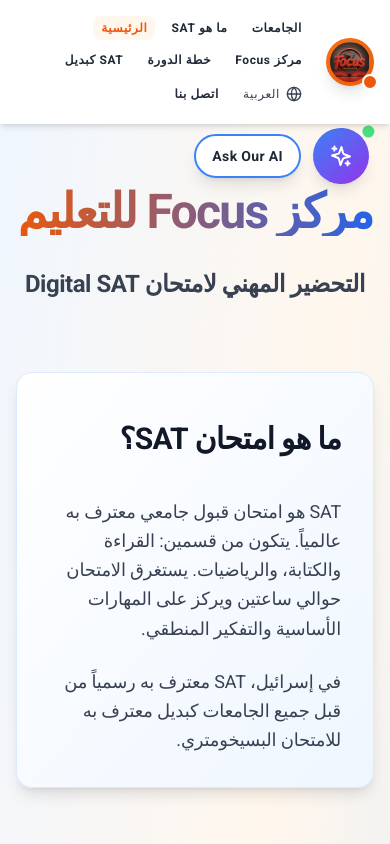
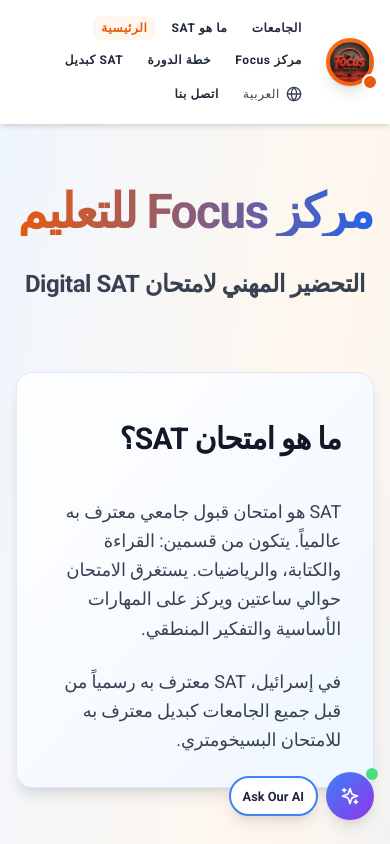
Before and after one commit to mohamadzoubi2806-ctrl/codeforfocusat, a React (Vite) app: page / in a window 390 px wide. Shown: the top 844 px of the page. Built offline with nearby package versions, Linux system fonts and the light colour scheme.

Commit message:
Updated AiBubble.tsx

```diff
--- /dev/null
+++ b/src/components/AiBubble.css
@@ -0,0 +1,195 @@
+/* AI Bubble Animations */
+.ai-bubble-container {
+  position: fixed;
+  bottom: 24px;
+  right: 24px;
+  z-index: 50;
+  display: flex;
+  align-items: center;
+  gap: 12px;
+  animation: float-gentle 4s ease-in-out infinite;
+}
+
+.ai-bubble-label {
+  background-color: white;
+  padding: 8px 16px;
+  border-radius: 9999px;
+  box-shadow: 0 10px 15px -3px rgba(0, 0, 0, 0.1), 0 4px 6px -2px rgba(0, 0, 0, 0.05);
+  border: 2px solid rgb(59, 130, 246);
+  opacity: 0;
+  transform: translateX(20px);
+  animation: slide-in-label 0.5s ease-out 0.8s forwards;
+}
+
+.ai-bubble-label-text {
+  font-size: 0.875rem;
+  font-weight: 600;
+  color: rgb(31, 41, 55);
+  white-space: nowrap;
+}
+
+.ai-bubble-button-wrapper {
+  animation: wiggle-subtle 6s ease-in-out infinite 2s;
+}
+
+.ai-bubble-button {
+  display: flex;
+  align-items: center;
+  justify-content: center;
+  width: 56px;
+  height: 56px;
+  background: linear-gradient(to bottom right, rgb(59, 130, 246), rgb(147, 51, 234));
+  color: white;
+  border-radius: 9999px;
+  box-shadow: 0 10px 15px -3px rgba(0, 0, 0, 0.1), 0 4px 6px -2px rgba(0, 0, 0, 0.05);
+  transition: all 0.3s ease;
+  text-decoration: none;
+  position: relative;
+  opacity: 0;
+  transform: scale(0);
+  animation: scale-in 0.5s cubic-bezier(0.34, 1.56, 0.64, 1) 0.5s forwards;
+}
+
+.ai-bubble-button:hover {
+  box-shadow: 0 20px 25px -5px rgba(0, 0, 0, 0.1), 0 10px 10px -5px rgba(0, 0, 0, 0.04);
+  transform: scale(1.1);
+}
+
+.ai-bubble-icon {
+  width: 24px;
+  height: 24px;
+  transition: transform 0.3s ease;
+}
+
+.ai-bubble-button:hover .ai-bubble-icon {
+  transform: rotate(12deg);
+}
+
+.ai-bubble-pulse {
+  position: absolute;
+  top: -4px;
+  right: -4px;
+  width: 12px;
+  height: 12px;
+  background-color: rgb(74, 222, 128);
+  border-radius: 9999px;
+  animation: pulse-dot 2s ease-in-out infinite;
+}
+
+/* Keyframe Animations */
+@keyframes float-gentle {
+  0%, 100% {
+    transform: translateY(0px);
+  }
+  50% {
+    transform: translateY(-8px);
+  }
+}
+
+@keyframes wiggle-subtle {
+  0%, 100% {
+    transform: rotate(0deg);
+  }
+  2%, 6% {
+    transform: rotate(3deg);
+  }
+  4%, 8% {
+    transform: rotate(-3deg);
+  }
+  10% {
+    transform: rotate(0deg);
+  }
+}
+
+@keyframes scale-in {
+  0% {
+    opacity: 0;
+    transform: scale(0);
+  }
+  100% {
+    opacity: 1;
+    transform: scale(1);
+  }
+}
+
+@keyframes slide-in-label {
+  0% {
+    opacity: 0;
+    transform: translateX(20px);
+  }
+  100% {
+    opacity: 1;
+    transform: translateX(0);
+  }
+}
+
+@keyframes pulse-dot {
+  0%, 100% {
+    transform: scale(1);
+    opacity: 1;
+  }
+  50% {
+    transform: scale(1.2);
+    opacity: 0.8;
+  }
+}
+
+/* Reduced Motion Support */
+@media (prefers-reduced-motion: reduce) {
+  .ai-bubble-container {
+    animation: none;
+  }
+
+  .ai-bubble-button-wrapper {
+    animation: none;
+  }
+
+  .ai-bubble-label {
+    animation: none;
+    opacity: 1;
+    transform: translateX(0);
+  }
+
+  .ai-bubble-button {
+    animation: scale-in 0.3s ease 0.5s forwards;
+  }
+
+  .ai-bubble-pulse {
+    animation: none;
+  }
+
+  .ai-bubble-button:hover {
+    transform: none;
+  }
+
+  .ai-bubble-button:hover .ai-bubble-icon {
+    transform: none;
+  }
+}
+
+/* Mobile Responsiveness */
+@media (max-width: 640px) {
+  .ai-bubble-container {
+    bottom: 16px;
+    right: 16px;
+    gap: 8px;
+  }
+
+  .ai-bubble-label {
+    padding: 6px 12px;
+  }
+
+  .ai-bubble-label-text {
+    font-size: 0.8rem;
+  }
+
+  .ai-bubble-button {
+    width: 48px;
+    height: 48px;
+  }
+
+  .ai-bubble-icon {
+    width: 20px;
+    height: 20px;
+  }
+}
--- a/src/components/AiBubble.tsx
+++ b/src/components/AiBubble.tsx
@@ -1,80 +1,12 @@
 import { Link, useLocation } from 'react-router-dom';
 import { Sparkles } from 'lucide-react';
-import { motion, useMotionValue, useTransform } from 'framer-motion';
-import { useState, useEffect, useRef } from 'react';
+import './AiBubble.css';
 
 export default function AiBubble() {
   const location = useLocation();
   const currentPath = location.pathname;
-  const [isDragging, setIsDragging] = useState(false);
-  const [hasBeenDragged, setHasBeenDragged] = useState(false);
-  const bubbleRef = useRef<HTMLDivElement>(null);
-  const dragStartPos = useRef({ x: 0, y: 0 });
-
-  const x = useMotionValue(0);
-  const y = useMotionValue(0);
 
   const isAiPage = currentPath.includes('/ai-tutor');
-
-  useEffect(() => {
-    const savedPosition = localStorage.getItem('aiBubblePosition');
-    if (savedPosition) {
-      try {
-        const { x: savedX, y: savedY } = JSON.parse(savedPosition);
-        x.set(savedX);
-        y.set(savedY);
-        setHasBeenDragged(true);
-      } catch (e) {
-        console.error('Failed to parse saved position');
-      }
-    }
-  }, []);
-
-  const constrainPosition = (newX: number, newY: number) => {
-    if (!bubbleRef.current) return { x: newX, y: newY };
-
-    const bubbleRect = bubbleRef.current.getBoundingClientRect();
-    const viewportWidth = window.innerWidth;
-    const viewportHeight = window.innerHeight;
-
-    const maxX = viewportWidth - bubbleRect.width - 16;
-    const maxY = viewportHeight - bubbleRect.height - 16;
-    const minX = -bubbleRect.left + 16;
-    const minY = -bubbleRect.top + 16;
-
-    const constrainedX = Math.max(minX, Math.min(maxX, newX));
-    const constrainedY = Math.max(minY, Math.min(maxY, newY));
-
-    return { x: constrainedX, y: constrainedY };
-  };
-
-  const handleDragStart = () => {
-    dragStartPos.current = { x: x.get(), y: y.get() };
-    setIsDragging(true);
-  };
-
-  const handleDragEnd = (_event: any, info: any) => {
-    const deltaX = Math.abs(info.point.x - dragStartPos.current.x);
-    const deltaY = Math.abs(info.point.y - dragStartPos.current.y);
-    const wasDragged = deltaX > 5 || deltaY > 5;
-
-    if (wasDragged) {
-      setHasBeenDragged(true);
-      const constrained = constrainPosition(info.offset.x, info.offset.y);
-      x.set(constrained.x);
-      y.set(constrained.y);
-      localStorage.setItem('aiBubblePosition', JSON.stringify(constrained));
-    }
-
-    setTimeout(() => setIsDragging(false), 100);
-  };
-
-  const handleClick = (e: React.MouseEvent) => {
-    if (isDragging) {
-      e.preventDefault();
-      e.stopPropagation();
-    }
-  };
 
   if (isAiPage) {
     return null;
@@ -83,88 +15,17 @@ export default function AiBubble() {
   const aiRoute = '/ai-tutor';
 
   return (
-    <motion.div
-      ref={bubbleRef}
-      drag
-      dragMomentum={false}
-      dragElastic={0}
-      dragConstraints={{
-        top: -(bubbleRef.current?.getBoundingClientRect().top ?? 0) + 16,
-        left: -(bubbleRef.current?.getBoundingClientRect().left ?? 0) + 16,
-        right: window.innerWidth - (bubbleRef.current?.getBoundingClientRect().right ?? 0) - 16,
-        bottom: window.innerHeight - (bubbleRef.current?.getBoundingClientRect().bottom ?? 0) - 16,
-      }}
-      onDragStart={handleDragStart}
-      onDragEnd={handleDragEnd}
-      initial={{ scale: 0, opacity: 0 }}
-      animate={{
-        scale: 1,
-        opacity: 1,
-        y: isDragging || hasBeenDragged ? 0 : [0, -15, 0],
-        x: isDragging || hasBeenDragged ? 0 : [0, -5, 0]
-      }}
-      transition={{
-        scale: { delay: 0.5, type: 'spring', stiffness: 260, damping: 20 },
-        opacity: { delay: 0.5 },
-        y: {
-          duration: 3,
-          repeat: Infinity,
-          ease: 'easeInOut'
-        },
-        x: {
-          duration: 4,
-          repeat: Infinity,
-          ease: 'easeInOut'
-        }
-      }}
-      style={{
-        x,
-        y,
-        touchAction: 'none'
-      }}
-      className="fixed top-32 right-4 z-50 flex items-center gap-3 cursor-move active:cursor-grabbing"
-    >
-      <motion.div
-        initial={{ x: 20, opacity: 0 }}
-        animate={{ x: 0, opacity: 1 }}
-        transition={{ delay: 0.8, type: 'spring', stiffness: 260, damping: 20 }}
-        className="bg-white px-4 py-2 rounded-full shadow-lg border-2 border-blue-500 pointer-events-none select-none"
-      >
-        <span className="text-sm font-semibold text-gray-800 whitespace-nowrap">
-          Ask Our AI
-        </span>
-      </motion.div>
+    <div className="ai-bubble-container">
+      <div className="ai-bubble-label">
+        <span className="ai-bubble-label-text">Ask Our AI</span>
+      </div>
 
-      <motion.div
-        animate={{
-          rotate: isDragging ? 0 : [0, 5, -5, 0]
-        }}
-        transition={{
-          duration: 5,
-          repeat: Infinity,
-          ease: 'easeInOut'
-        }}
-      >
-        <Link
-          to={aiRoute}
-          className="flex items-center justify-center w-14 h-14 bg-gradient-to-br from-blue-500 to-purple-600 text-white rounded-full shadow-lg hover:shadow-xl hover:scale-110 transition-all duration-300 group"
-          onClick={handleClick}
-          draggable={false}
-        >
-          <Sparkles className="w-6 h-6 group-hover:rotate-12 transition-transform duration-300" />
-          <motion.div
-            className="absolute -top-1 -right-1 w-3 h-3 bg-green-400 rounded-full"
-            animate={{
-              scale: [1, 1.2, 1],
-            }}
-            transition={{
-              duration: 2,
-              repeat: Infinity,
-              ease: 'easeInOut',
-            }}
-          />
+      <div className="ai-bubble-button-wrapper">
+        <Link to={aiRoute} className="ai-bubble-button">
+          <Sparkles className="ai-bubble-icon" />
+          <div className="ai-bubble-pulse" />
         </Link>
-      </motion.div>
-    </motion.div>
+      </div>
+    </div>
   );
 }
```
